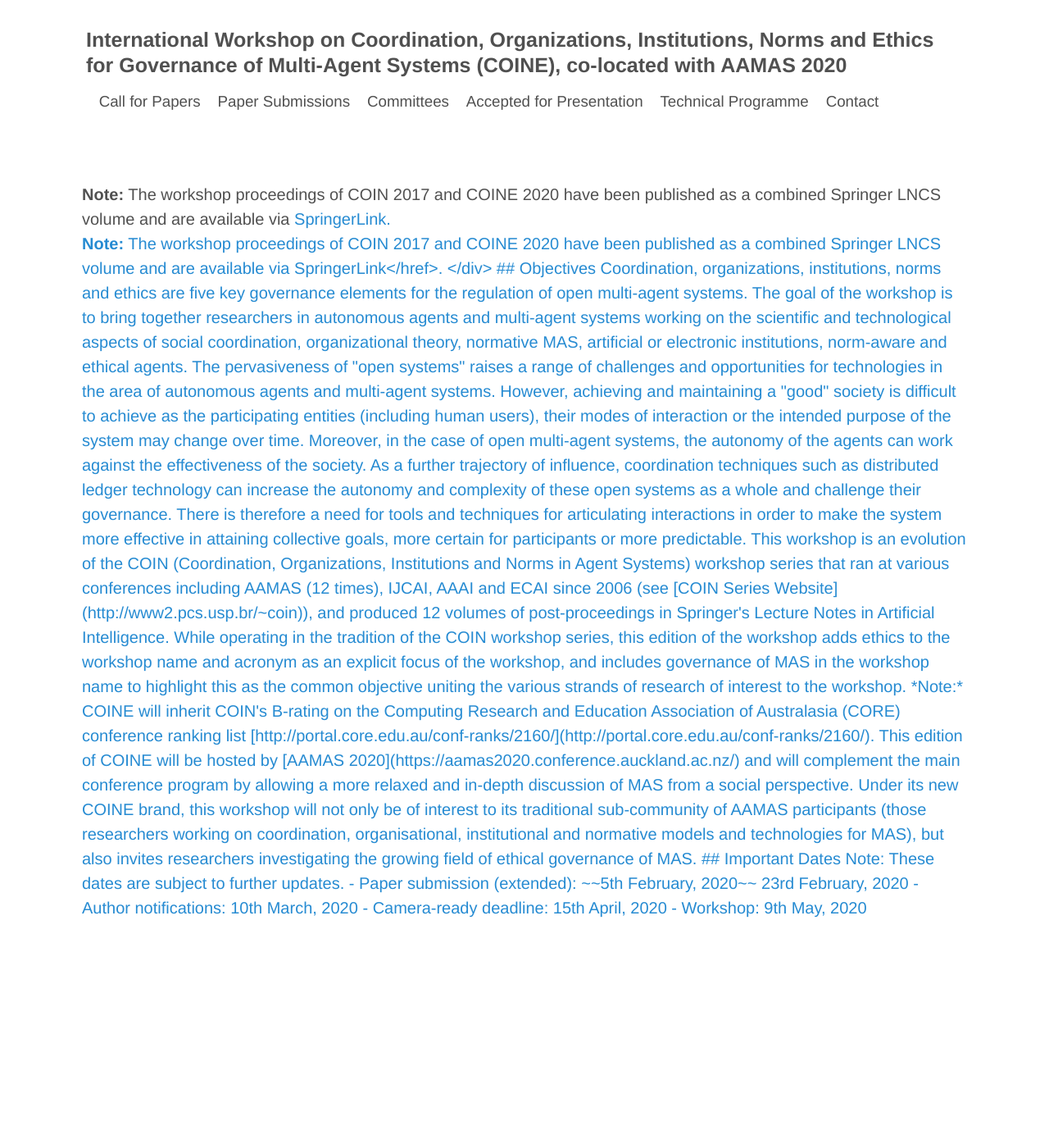
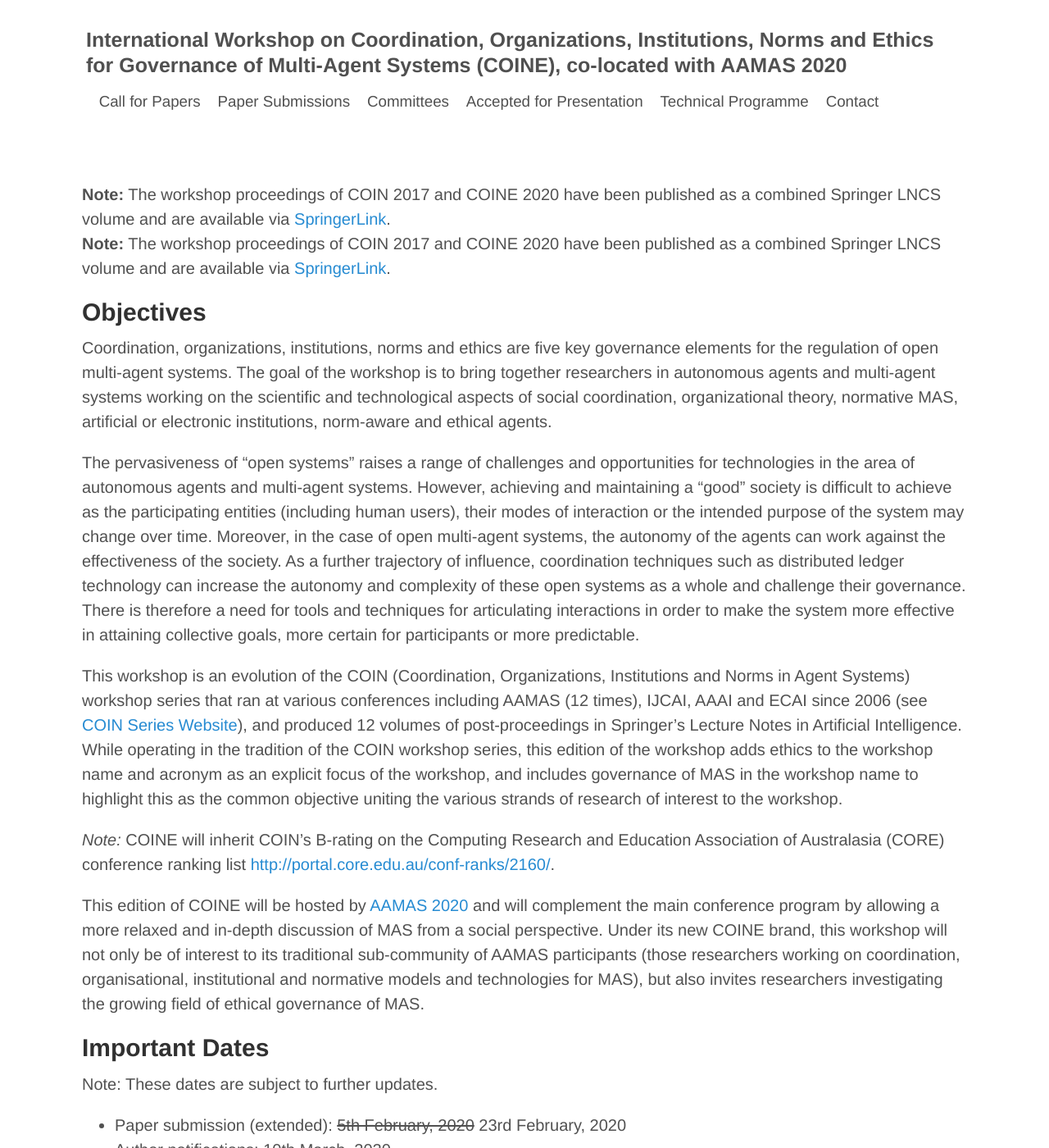
Before and after one commit to coin-workshop/coine-2020-new-zealand, a Jekyll site: the page built from index.md, in a window 1280 px wide and 1400 px high. Shown: the whole window at 82% size. Built offline with Jekyll 4.4.1, drawn with Linux system fonts in a browser that asks for light colours; part of the change alters nothing that is shown; some of the changed text lies outside the part shown.

Commit message:
Formatting fix.

```diff
--- a/_layouts/default.html
+++ b/_layouts/default.html
@@ -45,7 +45,7 @@
 </header>
 
 <div id=".container">
-  <b>Note:</b> The workshop proceedings of COIN 2017 and COINE 2020 have been published as a combined Springer LNCS volume and are available via <a href="https://doi.org/10.1007/978-3-030-72376-7">SpringerLink</href>.
+  <b>Note:</b> The workshop proceedings of COIN 2017 and COINE 2020 have been published as a combined Springer LNCS volume and are available via <a href="https://doi.org/10.1007/978-3-030-72376-7">SpringerLink</a>.
 </div>
 
 <div id="content">
--- a/index.md
+++ b/index.md
@@ -6,7 +6,7 @@ title: COINE
 <!-- **Note: Submission deadline extended to 23rd February, 2020** -->
 
 <div id=".container">
-  <b>Note:</b> The workshop proceedings of COIN 2017 and COINE 2020 have been published as a combined Springer LNCS volume and are available via <a href="https://doi.org/10.1007/978-3-030-72376-7">SpringerLink</href>.
+  <b>Note:</b> The workshop proceedings of COIN 2017 and COINE 2020 have been published as a combined Springer LNCS volume and are available via <a href="https://doi.org/10.1007/978-3-030-72376-7">SpringerLink</a>.
 </div>
 
 ## Objectives
```
